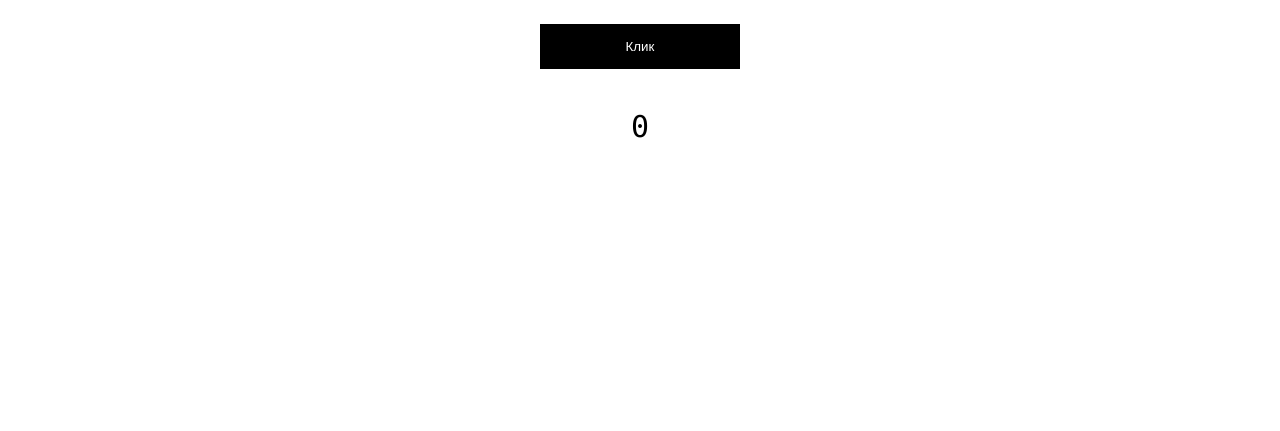
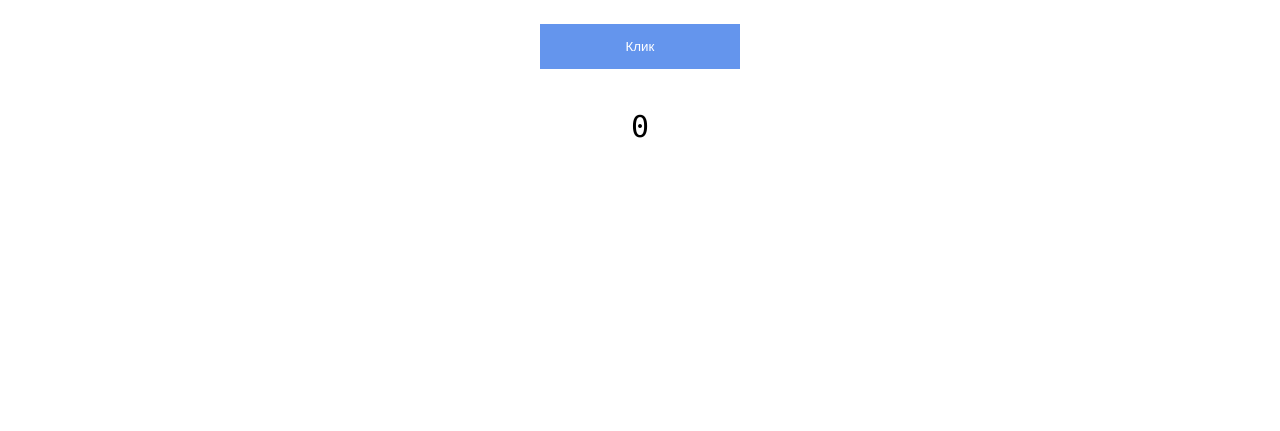
Before and after one commit to piy-bebe/cliker.io, a plain HTML site: page index.html in a window 1280 px wide. Shown: the part 369-800 px from the top of the page. Drawn offline with Linux system fonts and the light colour scheme.

Commit message:
update css file

```diff
--- a/style.css
+++ b/style.css
@@ -20,8 +20,8 @@ body {
   width: 200px;
   height: 45px;
 
-  border: 1px solid black;
-  background-color: black;
+  border: 1px solid cornflowerblue;
+  background-color: cornflowerblue;
   color: white;
 
   cursor: pointer;
```
